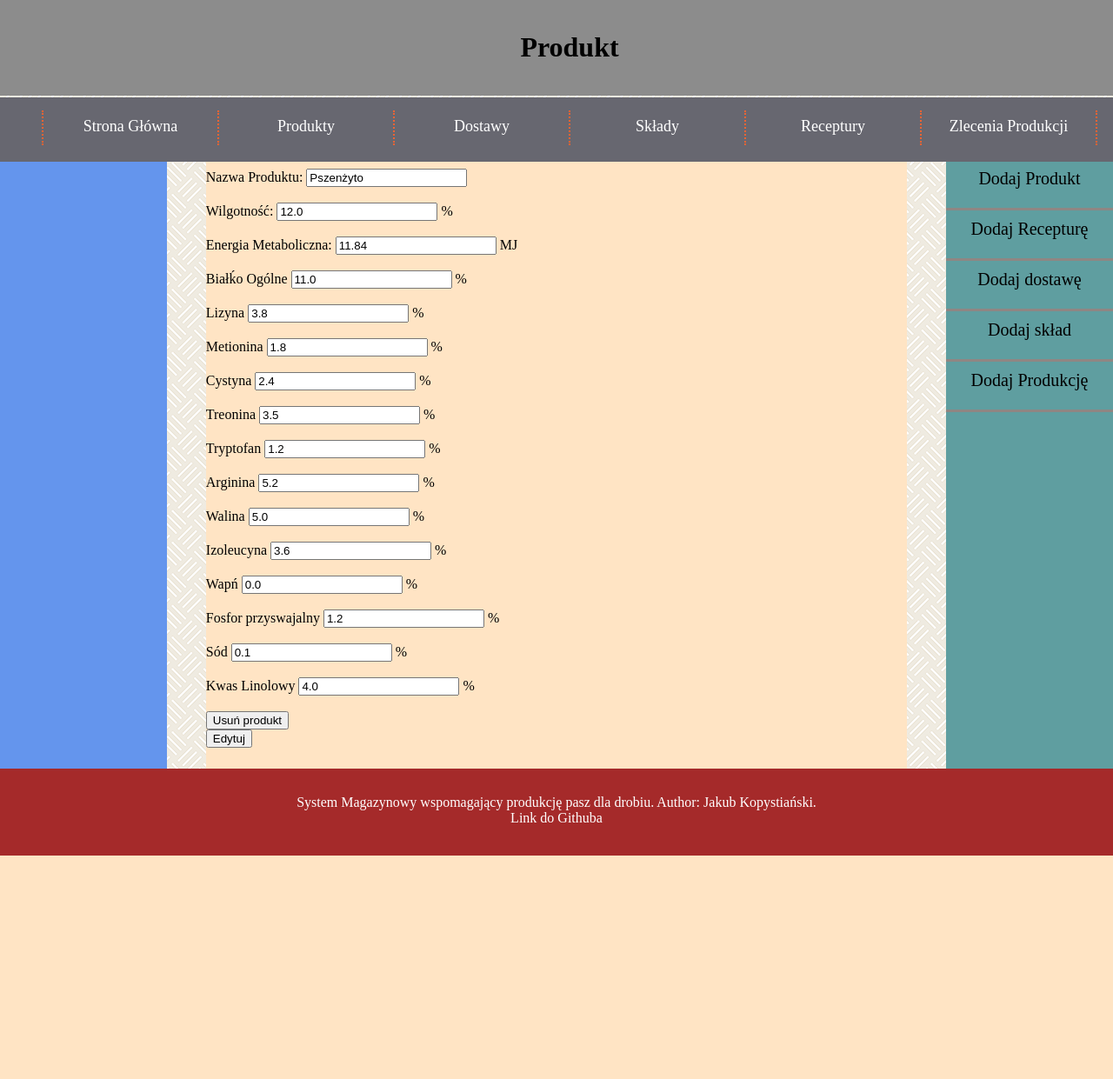
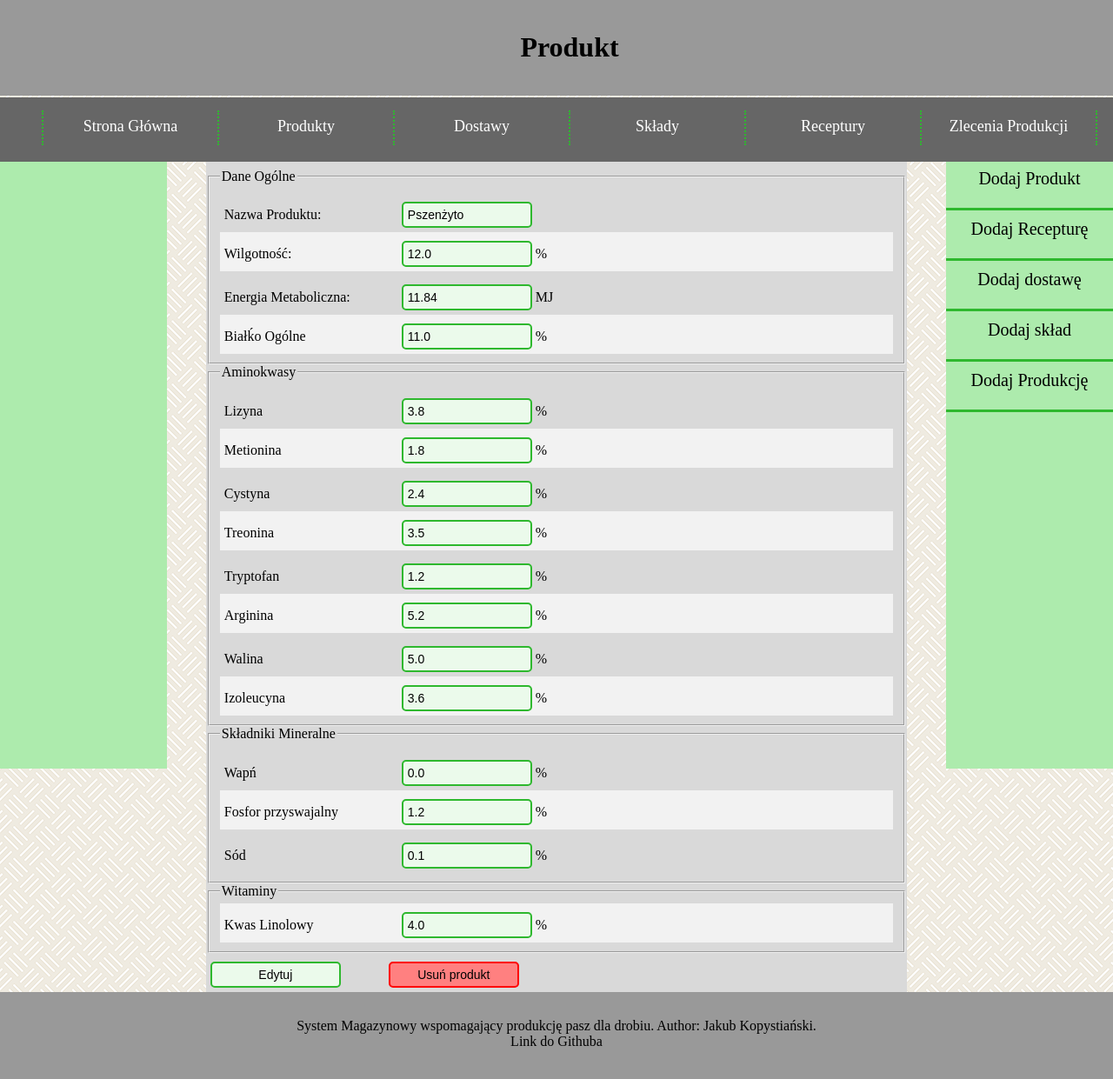
Before and after one commit to Kubapatoka/PracaInzynierska, a Django app: page /warehouse/product/1/ in a window 1280 px wide. Shown: the whole page at 87% size. Before the commit the page ends 984 px from the top, so only its background shows below. Run offline with Django 5.2, Linux system fonts and the light colour scheme; data comes from the database, SQL or seed files in the repository; both versions use the stored data as it was after the commit.

Commit message:
szkielet pracy

```diff
--- a/PaszMix/paszmix/warehouse/static/warehouse/style.css
+++ b/PaszMix/paszmix/warehouse/static/warehouse/style.css
@@ -1,3 +1,27 @@
+:root{
+  /* Gray colors */
+  --gray_1: #f2f2f2;
+  --gray_2: #d9d9d9;
+  --gray_3: #bfbfbf;
+  --gray_4: #999999;
+  --gray_5: #666666;
+  --gray_6: #404040;
+  --gray_7: #262626;
+  /* Green colors */
+  --green_1: #ebfaeb;
+  --green_2: #adebad;
+  --green_3: #85e085;
+  --green_4: #5cd65c;
+  --green_5: #33cc33;
+  --green_6: #2eb82e;
+  --green_7: #248f24;
+  --green_8: #1f7a1f;
+  --green_9: #145214;
+  /* Red colors */
+  --red_1: #ff8080;
+  --red_2: #ff0000;
+}
+
 body
 {
   /* background from subtlepatterns.com */
@@ -9,7 +33,7 @@ body
 #logo
 {
   width: 100%;
-  background-color: rgb(140, 140, 140);
+  background-color: var(--gray_4);
   color: black;
   text-align: center;
   padding: 15px;
@@ -20,7 +44,7 @@ body
 #menu
 {
   width: 100%;
-  background-color: #676770;
+  background-color:  var(--gray_5);
   color: black;
   text-align: center;
   padding: 15px;
@@ -56,17 +80,17 @@ body
   float: left;
   width: 200px;
   height: 40px;
-  border-right: 2px dotted #eb6434;
+  border-right: 2px dotted var(--green_6);
 }
 
 #menuol > li:first-child
 {
-  border-left: 2px dotted #eb6434;
+  border-left: 2px dotted var(--green_6);
 }
 
 #menuol > li:hover
 {
-  background-color: #555560;
+  background-color: var(--gray_6);
 }
 
 #menuol > li > ul
@@ -86,21 +110,21 @@ body
 #menuol > li > ul > li
 {
   width: 400px;
-  background-color: #555560;
+  background-color: var(--gray_6);
   position: relative;
   z-index: 100;
-  border-top: 2px dotted #eb6434;
+  border-top: 2px dotted var(--green_6);
 }
 
 #menuol > li > ul > li:hover
 {
-  background-color: #444450;
+  background-color: var(--gray_7);
 }
 
 #navigation
 {
   float: left;
-  background-color: cornflowerblue;
+  background-color: var(--green_2);
   color: black;
   width: 15%;
   min-height: 700px;
@@ -115,7 +139,7 @@ body
 
 #content
 {
-  background-color: bisque;
+  background-color: var(--gray_2);
   color: black;
   width: 90%;
   padding-top: 10px;
@@ -129,33 +153,35 @@ body
 #success_add
 {
   margin: auto;
+  margin-bottom: 20px;
   text-align: center;
-  padding: 5px;
+  padding: 20px;
   border-radius:20px;
-  border: 5px rgb(20, 210, 95) solid;
-  width: 90%;
-  height: 30px;
+  border: 5px var(--green_3) solid;
+  width: 50%;
+  height: 25px;
   font-size: 18px;
-  background-color: rgb(30, 220, 105);
+  background-color: var(--green_2);
 }
 
 #failed
 {
   margin: auto;
   text-align: center;
-  padding: 5px;
+  padding: 20px;
   border-radius:20px;
-  border: 5px rgb(210, 20, 95) solid;
-  width: 90%;
-  height: 30px;
+  border: 5px var(--red_2) solid;
+  width: 50%;
+  height: 25px;
   font-size: 18px;
-  background-color: rgb(220, 30, 105);
+  font-weight: 700;
+  background-color: var(--red_1);
 }
 
 #additions
 {
   float: right;
-  background-color: cadetblue;
+  background-color: var(--green_2);
   color: black;
   width: 15%;
 
@@ -165,7 +191,8 @@ body
 #footer
 {
   clear: both;
-  background-color: brown;
+  background-color: var(--gray_4);
+  color: black;
   min-height: 70px;
   text-align: center;
   padding-top: 30px;
@@ -178,12 +205,12 @@ body
   font-size: 20px;
   padding: 10px;
   text-align: center;
-  border-bottom: 3px solid #8f8683;
+  border-bottom: 3px solid var(--green_6);
 }
 
 .additem:hover
 {
-  background-color: #eb6434;
+  background-color: var(--green_3);
 }
 
 a.addlink
@@ -191,3 +218,103 @@ a.addlink
   color: black;
   text-decoration: none;
 }
+
+/* input[type=submit], */
+input[type=number],
+input[type=text]
+{
+  width: 150px;
+  background-color: var(--green_1);
+  color: black;
+  border: 2px solid var(--green_6);
+  border-radius: 5px;
+  font-size: 14px;
+  padding: 5px;
+  box-sizing: border-box;
+  outline: none;
+  margin-top: 10px;
+}
+
+/* input[type=submit]:focus, */
+input[type=number]:focus,
+input[type=text]:focus
+{
+  background-color: var(--green_2);
+}
+
+/* input[type=submit]:hover, */
+input[type=number]:hover,
+input[type=text]:hover
+{
+  background-color: var(--green_3);
+}
+
+.control2
+{
+  background-color: var(--gray_1);
+  padding: 0px 0px 5px 5px ;
+}
+
+.control2 > label
+{
+  display: inline-block;
+  width: 200px;
+}
+
+.control1
+{
+  padding: 5px 0px 5px 5px ;
+}
+
+.control1 > label
+{
+  display: inline-block;
+  width: 200px;
+}
+
+.red_button
+{
+  background-color: var(--red_1);
+  border: 2px solid var(--red_2);
+  border-radius: 5px;
+  float: left;
+  margin-left: 5px;
+  margin-bottom: 5px;
+  width: 150px;
+  color: black;
+  font-size: 14px;
+  padding: 5px;
+  box-sizing: border-box;
+  outline: none;
+  margin-top: 10px;
+}
+
+.red_button:hover
+{
+  background-color: var(--red_2);
+}
+
+.green_button
+{
+  background-color: var(--green_1);
+  border: 2px solid var(--green_6);
+  border-radius: 5px;
+  margin-left: 5px;
+  margin-bottom: 5px;
+  float: left;
+  margin-left: 5px;
+  margin-bottom: 5px;
+  width: 150px;
+  color: black;
+  font-size: 14px;
+  padding: 5px;
+  box-sizing: border-box;
+  outline: none;
+  margin-top: 10px;
+
+}
+
+.green_button:hover
+{
+  background-color: var(--green_3);
+}
--- a/PaszMix/paszmix/warehouse/templates/warehouse/composition.html
+++ b/PaszMix/paszmix/warehouse/templates/warehouse/composition.html
@@ -118,6 +118,6 @@
 
 
 {% else %}
-  <div id="failed">Produkt nie istnieje</div>
+  <div id="failed">Skład nie istnieje</div>
 {% endif %}
 {% endblock %}
--- a/PaszMix/paszmix/warehouse/templates/warehouse/delivery.html
+++ b/PaszMix/paszmix/warehouse/templates/warehouse/delivery.html
@@ -65,18 +65,18 @@
   {% if readonly %}
   <form method="POST">
     {% csrf_token %}
-    <input type="submit" name="delete" value="Usuń produkt"/>
+    <input class="delete_button" type="submit" name="delete" value="Usuń Dostawę"/>
   </form>
 
   <form method="POST">
     {% csrf_token %}
-    <input type="submit" name="edit" value="Edytuj"/>
+    <input class="edit_button" type="submit" name="edit" value="Edytuj"/>
   </form>
   {% endif %}
 
 
 
   {% else %}
-  <div id="failed">Produkt nie istnieje</div>
+  <div id="failed">Dostawa nie istnieje</div>
   {% endif %}
 {% endblock %}
--- a/PaszMix/paszmix/warehouse/templates/warehouse/product.html
+++ b/PaszMix/paszmix/warehouse/templates/warehouse/product.html
@@ -12,100 +12,109 @@
   <div>
     <form method="POST">
       {% csrf_token %}
+      <fieldset><legend>Dane Ogólne</legend>
+      <div class="control1">
         <label for="product_name">Nazwa Produktu:</label>
         <input type="text" id="product_name" name="product_name" value={{product.product_name}} {% if readonly %} readonly {% endif %}>
+      </div>
 
-      <br/><br/>
-
+      <div class="control2">
         <label for="wilgotnosc">Wilgotność:</label>
         <input type="number" id="wilgotnosc" name="wilgotnosc" min="0,0" max="100,0" step="0.1" value={{product.wilgotnosc}} {% if readonly %} readonly {% endif %}>
         %
+      </div>
 
-      <br/><br/>
-
+      <div class="control1">
         <label for="energia_metaboliczna">Energia Metaboliczna:</label>
         <input type="number" id="energia_metaboliczna" name="energia_metaboliczna" min="0,0"  step="0.01" value={{product.energia_metaboliczna}} {% if readonly %} readonly {% endif %}>
         MJ
+      </div>
 
-      <br/><br/>
-
+      <div class="control2">
         <label for="bialko_ogolne">Białḱo Ogólne</label>
         <input type="number" id="bialko_ogolne" name="bialko_ogolne" min="0,0"  step="0.1" value={{product.bialko_ogolne}} {% if readonly %} readonly {% endif %}>
         %
+      </div>
+      </fieldset>
 
-    <br/><br/>
-
+      <fieldset><legend>Aminokwasy</legend>
+      <div class="control1">
         <label for="lizyna">Lizyna</label>
         <input type="number" id="lizyna" name="lizyna" min="0,00"  step="0.01" value={{product.lizyna}} {% if readonly %} readonly {% endif %}>
         %
+      </div>
 
-    <br/><br/>
-
+      <div class="control2">
         <label for="metionina">Metionina</label>
         <input type="number" id="metionina" name="metionina" min="0,00"  step="0.01" value={{product.metionina}} {% if readonly %} readonly {% endif %}>
         %
+      </div>
 
-    <br/><br/>
-
+      <div class="control1">
         <label for="cystyna">Cystyna</label>
         <input type="number" id="cystyna" name="cystyna" min="0,00"  step="0.01" value={{product.cystyna}} {% if readonly %} readonly {% endif %}>
         %
+      </div>
 
-    <br/><br/>
-
+      <div class="control2">
         <label for="treonina">Treonina</label>
         <input type="number" id="treonina" name="treonina" min="0,00"  step="0.01" value={{product.treonina}} {% if readonly %} readonly {% endif %}>
         %
+      </div>
 
-    <br/><br/>
-
+      <div class="control1">
         <label for="tryptofan">Tryptofan</label>
         <input type="number" id="tryptofan" name="tryptofan" min="0,00"  step="0.01" value={{product.tryptofan}} {% if readonly %} readonly {% endif %}>
         %
+      </div>
 
-    <br/><br/>
-
+      <div class="control2">
         <label for="arginina">Arginina</label>
         <input type="number" id="arginina" name="arginina" min="0,00"  step="0.01" value={{product.arginina}} {% if readonly %} readonly {% endif %}>
         %
+      </div>
 
-    <br/><br/>
-
+      <div class="control1">
         <label for="walina">Walina</label>
         <input type="number" id="walina" name="walina" min="0,00"  step="0.01" value={{product.walina}} {% if readonly %} readonly {% endif %}>
         %
+      </div>
 
-    <br/><br/>
-
+      <div class="control2">
         <label for="izoleucyna">Izoleucyna</label>
         <input type="number" id="izoleucyna" name="izoleucyna" min="0,00"  step="0.01" value={{product.izoleucyna}} {% if readonly %} readonly {% endif %}>
         %
+      </div>
+      </fieldset>
 
-    <br/><br/>
-
+      <fieldset><legend>Składniki Mineralne</legend>
+      <div class="control1">
         <label for="wapn">Wapń</label>
         <input type="number" id="wapn" name="wapn" min="0,0"  step="0.1" value={{product.wapn}} {% if readonly %} readonly {% endif %}>
         %
+      </div>
 
-    <br/><br/>
-
+      <div class="control2">
         <label for="fosfor_przyswajalny">Fosfor przyswajalny</label>
         <input type="number" id="fosfor_przyswajalny" name="fosfor_przyswajalny" min="0,00"  step="0.01" value={{product.fosfor_przyswajalny}} {% if readonly %} readonly {% endif %}>
         %
+      </div>
 
-    <br/><br/>
 
+      <div class="control1">
         <label for="sod">Sód</label>
         <input type="number" id="sod" name="sod" min="0,00"  step="0.01" value={{product.sod}} {% if readonly %} readonly {% endif %}>
         %
+      </div>
+      </fieldset>
 
-    <br/><br/>
-
+      <fieldset><legend>Witaminy</legend>
+      <div class="control2">
         <label for="kwas_linolowy">Kwas Linolowy</label>
         <input type="number" id="kwas_linolowy" name="kwas_linolowy" min="0,0"  step="0.1" value={{product.kwas_linolowy}} {% if readonly %} readonly {% endif %}>
         %
-
-    <br/><br/>
+      </div>
+      </fieldset>
 
     {% if not readonly %}
     <input type="submit" name="save" value="Zapisz zmianę"/>
@@ -116,13 +125,19 @@
   {% if readonly %}
   <form method="POST">
     {% csrf_token %}
-    <input type="submit" name="delete" value="Usuń produkt"/>
+    <input class="green_button" type="submit" name="edit" value="Edytuj"/>
   </form>
+
+  <div style="width: 50px; height: 10px; float: left;"></div>
 
   <form method="POST">
     {% csrf_token %}
-    <input type="submit" name="edit" value="Edytuj"/>
+    <input class="red_button" type="submit" name="delete" value="Usuń produkt"/>
   </form>
+
+  <div style="clear:both"></div>
+
+
   {% endif %}
 
 
--- a/PaszMix/paszmix/warehouse/views.py
+++ b/PaszMix/paszmix/warehouse/views.py
@@ -224,10 +224,6 @@ def delivery(request, delivery_id):
         "readonly" : readonly,
     }
 
-    print("aa\n")
-    print(delivery.date)
-    print("aa\n")
-
     return render(request, "warehouse/delivery.html", context)
 
 def new_recipe(request):
@@ -436,7 +432,6 @@ def new_composition(request):
     return render(request, "warehouse/add_composition.html", context)
 
 def composition(request, composition_id):
-    composition = Composition.objects.get(pk = composition_id)
     latest_deliveries_list      = Delivery.objects.all()
     latest_products_list        = Product.objects.all()
     latest_compositions_list    = Composition.objects.all()
```
Also changed, not shown: PaszMix/paszmix/warehouse/templates/warehouse/add_product.html (+41 -31 lines), PaszMix/paszmix/warehouse/templates/warehouse/production.html (+8 -20 lines), Kolo_czerwony.png (added), Kolor_szary.png (added), Kolor_zielony.png (added), PaszMix/paszmix/db.sqlite3, 6 other files. Lines whose indentation alone changed are shown as unchanged.
